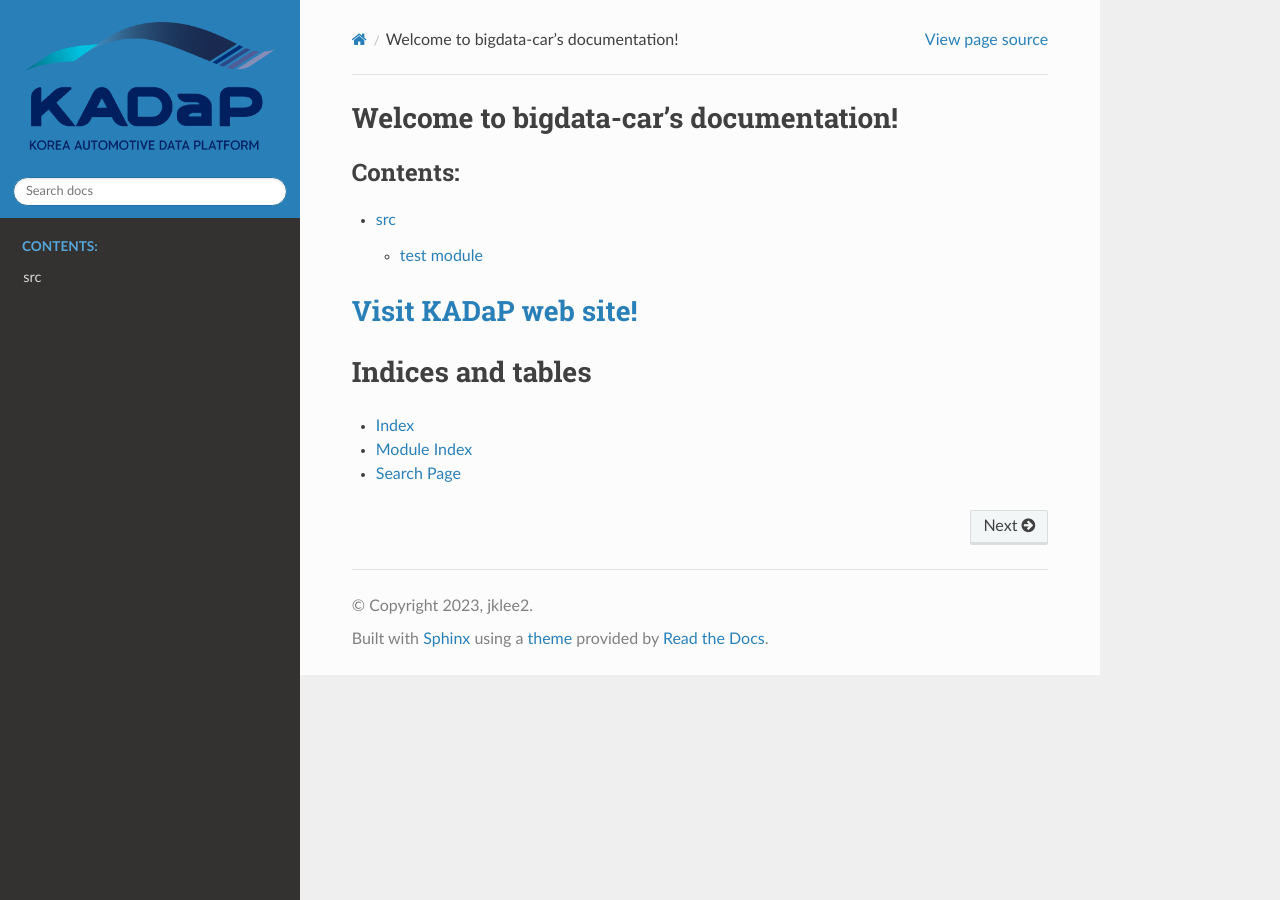
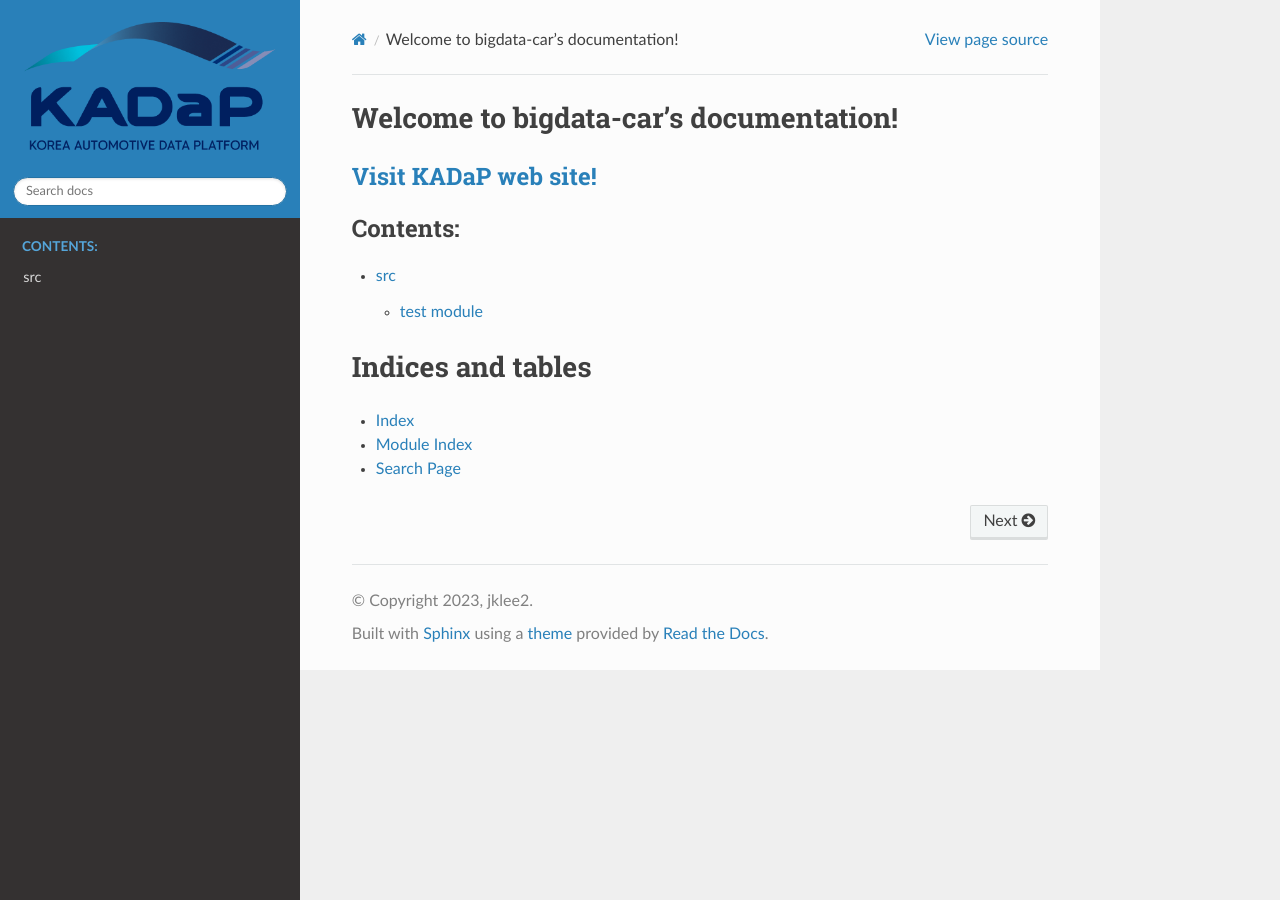
Before and after one commit to bigdata-car/sphinx, a Sphinx documentation site: the page built from docs/source/index.rst, in a window 1280 px wide. Built offline with Sphinx 7.4.7 and the Read the Docs theme 2.0.0, drawn with Linux system fonts in a browser that asks for light colours.

Commit message:
add hyperlink

```diff
--- a/docs/source/index.rst
+++ b/docs/source/index.rst
@@ -6,15 +6,14 @@
 Welcome to bigdata-car's documentation!
 =======================================
 
+`Visit KADaP web site! <https://bigdata-car.kr/door/index.html>`_
+------------------------------------------------------------------
+
 .. toctree::
    :maxdepth: 2
    :caption: Contents:
 
    modules
-
-
-`Visit KADaP web site! <https://bigdata-car.kr/door/index.html>`_
-==================================================================
 
 Indices and tables
 ==================
```
Also changed, not shown: 5 other files.
